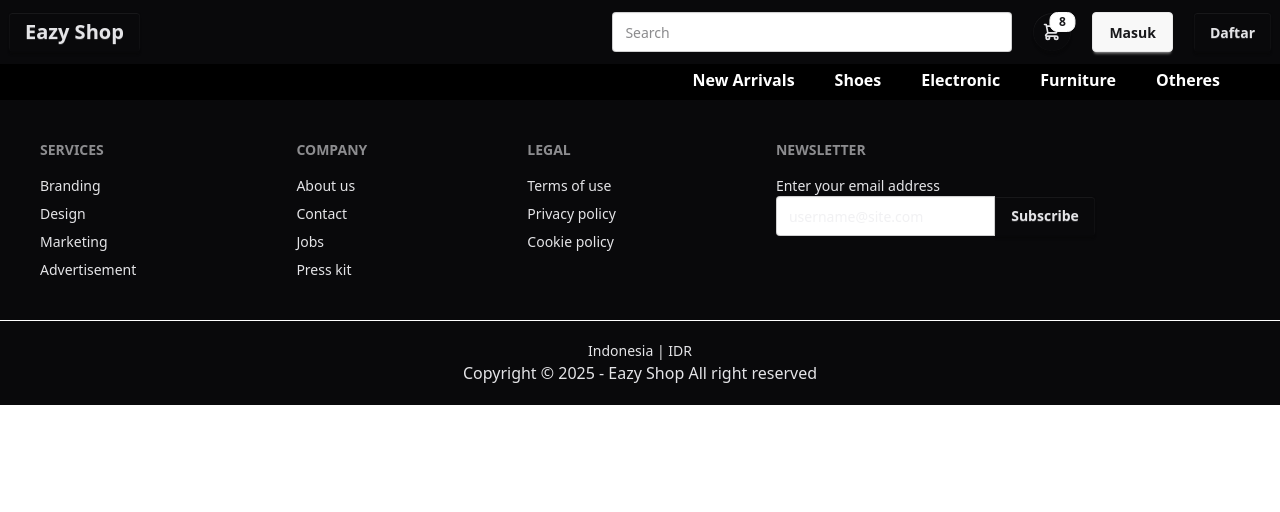
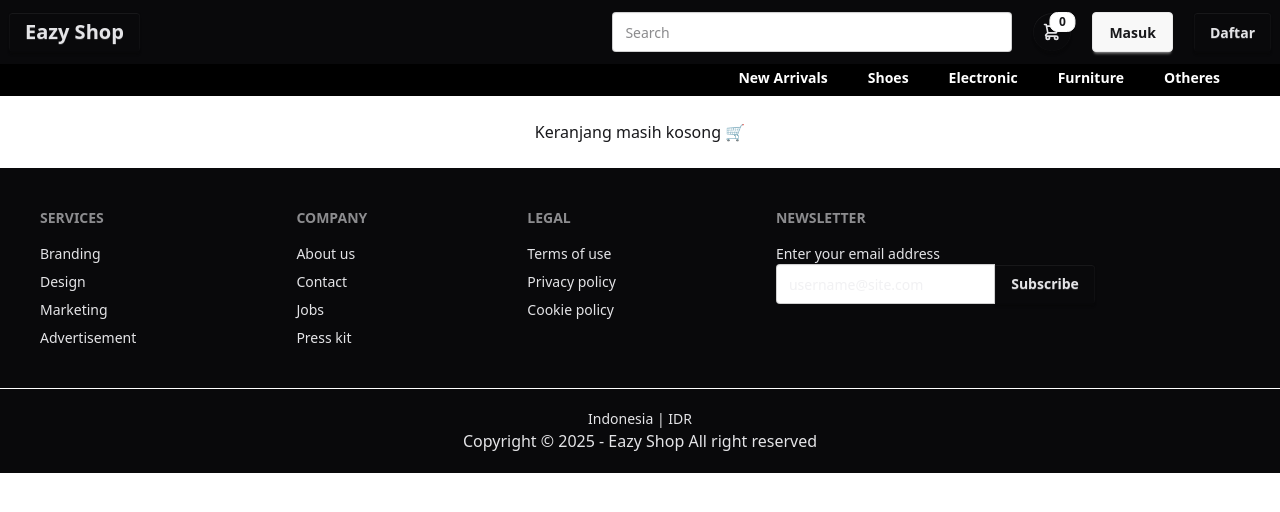
Before and after one commit to Mhusnul/store, a React (Vite) app: page /cart in a window 1280 px wide. Shown: the top 512 px of the page. Built offline with nearby package versions, Linux system fonts and the light colour scheme.

Commit message:
feat: cart

```diff
--- a/src/App.jsx
+++ b/src/App.jsx
@@ -9,6 +9,7 @@ import Others from "./pages/Others";
 import DetailProduct from "./components/DetailProduct";
 import Footer from "./components/Footer";
 import Navbar from "./components/Navbar";
+import Cart from "./components/Cart";
 
 function App() {
   return (
@@ -22,6 +23,7 @@ function App() {
         <Route path="/furniture" element={<Furniture />} />
         <Route path="/others" element={<Others />} />
         <Route path="/products/:id" element={<DetailProduct />} />
+        <Route path="/cart" element={<Cart />} />
       </Routes>
       <Footer />
     </>
--- /dev/null
+++ b/src/components/Cart.jsx
@@ -0,0 +1,46 @@
+import { useCart } from "../context/CartContext";
+
+function Cart() {
+  const { cart, removeFromCart, updateQuantity } = useCart();
+  if (cart.length === 0)
+    return <p className="p-6 text-center">Keranjang masih kosong 🛒</p>;
+
+  return (
+    <div className="p-6">
+      <h1 className="text-2xl font-bold mb-4">Keranjang Anda</h1>
+      {cart.map((item) => (
+        <div
+          key={item.id}
+          className="flex items-center justify-between border p-4 mb-2"
+        >
+          <div className="flex items-center gap-4">
+            <img src={item.images[0]} className="w-20 h-20 object-cover" />
+            <div>
+              <h2 className="font-bold">{item.title}</h2>
+              <p className="text-gray-500">${item.price}</p>
+            </div>
+          </div>
+          <div className="flex items-center gap-2">
+            <input
+              type="number"
+              value={item.quantity}
+              min={1}
+              className="w-16 p-1 border"
+              onChange={(e) =>
+                updateQuantity(item.id, parseInt(e.target.value))
+              }
+            />
+            <button
+              className="btn btn-sm btn-error text-white"
+              onClick={() => removeFromCart(item.id)}
+            >
+              Hapus
+            </button>
+          </div>
+        </div>
+      ))}
+    </div>
+  );
+}
+
+export default Cart;
--- a/src/components/Category.jsx
+++ b/src/components/Category.jsx
@@ -3,7 +3,7 @@ import { Link } from "react-router";
 function Category() {
   return (
     <div className="pt-15">
-      <div className="bg-black text-white font-bold px-10 py-2 text-center lg:text-end  ">
+      <div className="bg-black text-white text-sm font-bold px-10 py-2 text-center lg:text-end  ">
         <Link
           className="hover:cursor-pointer mx-5 hover:text-red-500"
           to={"/newarrivals"}
--- a/src/components/DetailProduct.jsx
+++ b/src/components/DetailProduct.jsx
@@ -2,6 +2,7 @@ import React, { useEffect, useState } from "react";
 import { getDetailProducts } from "../api/product";
 import { useParams } from "react-router";
 import ProductList from "./Product";
+import { useCart } from "../context/CartContext";
 
 function DetailProduct() {
   const { id } = useParams();
@@ -22,6 +23,9 @@ function DetailProduct() {
     "EUR 43",
   ];
 
+  const { addToCart } = useCart();
+  const [qty, setQty] = useState(1);
+
   const fetchDetailProduct = async () => {
     try {
       const data = await getDetailProducts(id);
@@ -37,7 +41,41 @@ function DetailProduct() {
     fetchDetailProduct();
   }, [id]);
 
-  if (loading) return <p className="p-6">Loading...</p>;
+  if (loading) {
+    return (
+      <section className="bg-gray-100 px-10 py-1 grid md:grid-cols-2 gap-5">
+        <div className="flex gap-2 items-center">
+          <div>
+            <div className="skeleton w-24 h-24 mb-2"></div>
+            <div className="skeleton w-24 h-24 mb-2"></div>
+            <div className="skeleton w-24 h-24"></div>
+          </div>
+          <div className="skeleton w-full h-96"></div>
+        </div>
+
+        <div className="mt-16 bg-white mb-5 p-5">
+          <div className="skeleton h-6 w-1/4 mb-2"></div>
+          <div className="skeleton h-8 w-1/2 mb-4"></div>
+          <div className="skeleton h-5 w-full mb-3"></div>
+          <div className="skeleton h-8 w-1/4 mb-4"></div>
+
+          <div className="skeleton h-5 w-1/3 mb-2"></div>
+          <div className="grid grid-cols-3 gap-2 mb-4">
+            <div className="skeleton h-10 w-full"></div>
+            <div className="skeleton h-10 w-full"></div>
+            <div className="skeleton h-10 w-full"></div>
+          </div>
+
+          <div className="skeleton h-5 w-1/3 mb-2"></div>
+          <div className="flex gap-2">
+            <div className="skeleton h-10 w-20"></div>
+            <div className="skeleton h-10 w-24"></div>
+            <div className="skeleton h-10 w-24"></div>
+          </div>
+        </div>
+      </section>
+    );
+  }
 
   return (
     <>
@@ -107,11 +145,20 @@ function DetailProduct() {
             </div>
 
             <div className="gap-2 flex">
-              <input type="number" min={1} className="border p-2" />
+              <input
+                type="number"
+                min={1}
+                value={qty}
+                onChange={(e) => setQty(parseInt(e.target.value))}
+                className="border p-2"
+              />
               <button className="btn btn-neutral px-10 hover:bg-white hover:text-black">
                 Beli
               </button>
-              <button className="btn btn-outline px-10 hover:btn-neutral">
+              <button
+                onClick={() => addToCart(detailProduct, qty)}
+                className="btn btn-outline px-5 hover:btn-neutral"
+              >
                 Keranjang
               </button>
             </div>
--- a/src/components/Navbar.jsx
+++ b/src/components/Navbar.jsx
@@ -1,8 +1,14 @@
 import React from "react";
 import { Link } from "react-router";
 import Category from "./Category";
+import { useCart } from "../context/CartContext";
 
 function Navbar() {
+  const { cart } = useCart();
+
+  const totalItems = cart.reduce((sum, item) => sum + item.quantity, 0);
+  const totalPrice = cart.reduce((_, item) => totalItems * item.price, 0);
+
   return (
     <div>
       {/* Navbar Mobile - Tampil hanya di layar kecil */}
@@ -92,7 +98,10 @@ function Navbar() {
                     d="M3 3h2l.4 2M7 13h10l4-8H5.4M7 13L5.4 5M7 13l-2.293 2.293c-.63.63-.184 1.707.707 1.707H17m0 0a2 2 0 100 4 2 2 0 000-4zm-8 2a2 2 0 11-4 0 2 2 0 014 0z"
                   />{" "}
                 </svg>
-                <span className="badge badge-sm indicator-item">8</span>
+
+                <span className="badge badge-sm indicator-item">
+                  {totalItems}
+                </span>
               </div>
             </div>
             <div
@@ -100,12 +109,15 @@ function Navbar() {
               className="card card-compact dropdown-content bg-base-100 z-1 mt-3 w-52 shadow"
             >
               <div className="card-body">
-                <span className="text-lg font-bold">8 Items</span>
-                <span>Subtotal: $999</span>
+                <span className="text-lg font-bold">{totalItems}</span>
+                {cart.map((item) => (
+                  <span key={item.price}>{item.title}</span>
+                ))}
+                <span className="text-red-500"> $ {totalPrice}</span>
                 <div className="card-actions">
-                  <button className="btn btn-neutral btn-block">
+                  <Link to={"cart"} className="btn btn-neutral btn-block">
                     View cart
-                  </button>
+                  </Link>
                 </div>
               </div>
             </div>
--- /dev/null
+++ b/src/context/CartContext.jsx
@@ -0,0 +1,48 @@
+// src/context/CartContext.jsx
+import React, { createContext, useContext, useState, useEffect } from "react";
+
+const CartContext = createContext();
+
+export const useCart = () => useContext(CartContext);
+
+export function CartProvider({ children }) {
+  const [cart, setCart] = useState(() => {
+    const saved = localStorage.getItem("cart");
+    return saved ? JSON.parse(saved) : [];
+  });
+
+  useEffect(() => {
+    localStorage.setItem("cart", JSON.stringify(cart));
+  }, [cart]);
+
+  const addToCart = (product, quantity = 1) => {
+    setCart((prevCart) => {
+      const existing = prevCart.find((item) => item.id === product.id);
+      if (existing) {
+        return prevCart.map((item) =>
+          item.id === product.id
+            ? { ...item, quantity: item.quantity + quantity }
+            : item
+        );
+      } else {
+        return [...prevCart, { ...product, quantity }];
+      }
+    });
+  };
+
+  const removeFromCart = (id) =>
+    setCart((prevCart) => prevCart.filter((item) => item.id !== id));
+
+  const updateQuantity = (id, quantity) =>
+    setCart((prevCart) =>
+      prevCart.map((item) => (item.id === id ? { ...item, quantity } : item))
+    );
+
+  return (
+    <CartContext.Provider
+      value={{ cart, addToCart, removeFromCart, updateQuantity }}
+    >
+      {children}
+    </CartContext.Provider>
+  );
+}
--- a/src/main.jsx
+++ b/src/main.jsx
@@ -3,11 +3,14 @@ import { createRoot } from "react-dom/client";
 import "./index.css";
 import App from "./App.jsx";
 import { BrowserRouter } from "react-router";
+import { CartProvider } from "./context/CartContext.jsx";
 
 createRoot(document.getElementById("root")).render(
   <StrictMode>
     <BrowserRouter>
-      <App />
+      <CartProvider>
+        <App />
+      </CartProvider>
     </BrowserRouter>
   </StrictMode>
 );
```
